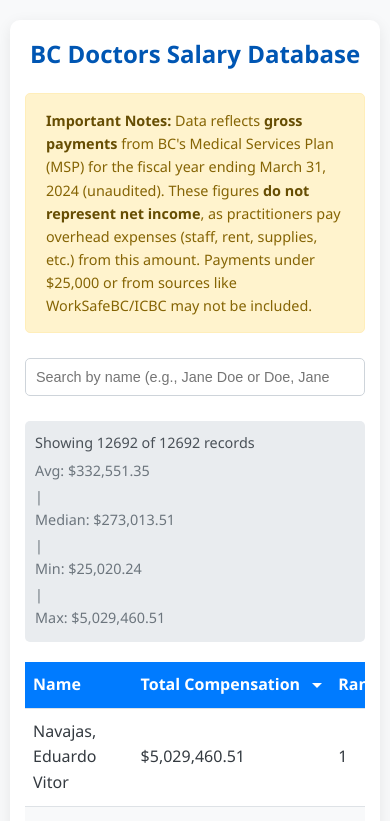
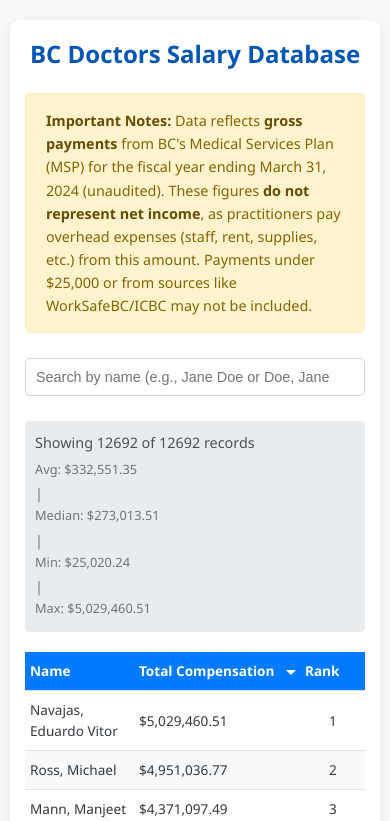
Before and after one commit to sidshobby/bcdocs20232024, a plain HTML site: page index.html in a window 390 px wide. Shown: the top 821 px of the page. Drawn offline with Linux system fonts and the light colour scheme.

Commit message:
Improve mobile responsiveness by reducing table padding

```diff
--- a/styles.css
+++ b/styles.css
@@ -245,6 +245,14 @@ tr:hover {
     th, td {
         padding: 10px 8px;
     }
+
+    /* Make rank column narrower */
+    th[data-column="rank"],
+    td:nth-child(3) { /* Assuming Rank is the 3rd column */
+        padding-left: 5px;
+        padding-right: 5px;
+        text-align: center; /* Center rank */
+    }
 }
 
 @media (max-width: 480px) {
@@ -272,6 +280,24 @@ tr:hover {
     #pageInfo {
         margin: 10px 0;
     }
+
+    /* Further reduce table padding and font size */
+    th, td {
+        padding: 8px 5px; /* Further reduce padding */
+        font-size: 0.85rem; /* Slightly smaller font in table cells */
+    }
+
+    /* Ensure rank column is still reasonably sized */
+    th[data-column="rank"],
+    td:nth-child(3) {
+        padding-left: 4px;
+        padding-right: 4px;
+    }
+
+    /* Adjust statistics display for very small screens */
+    .statistics span {
+        font-size: 0.8rem; /* Smaller font for stats */
+    }
 }
 
 /* Disclaimer */
```
